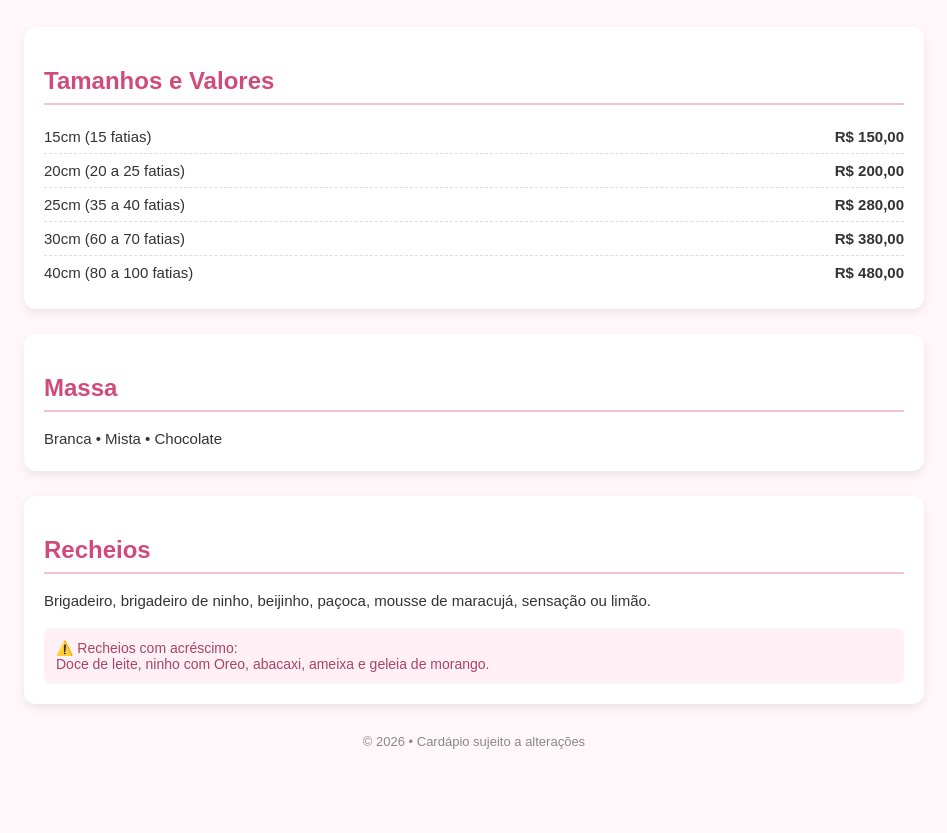
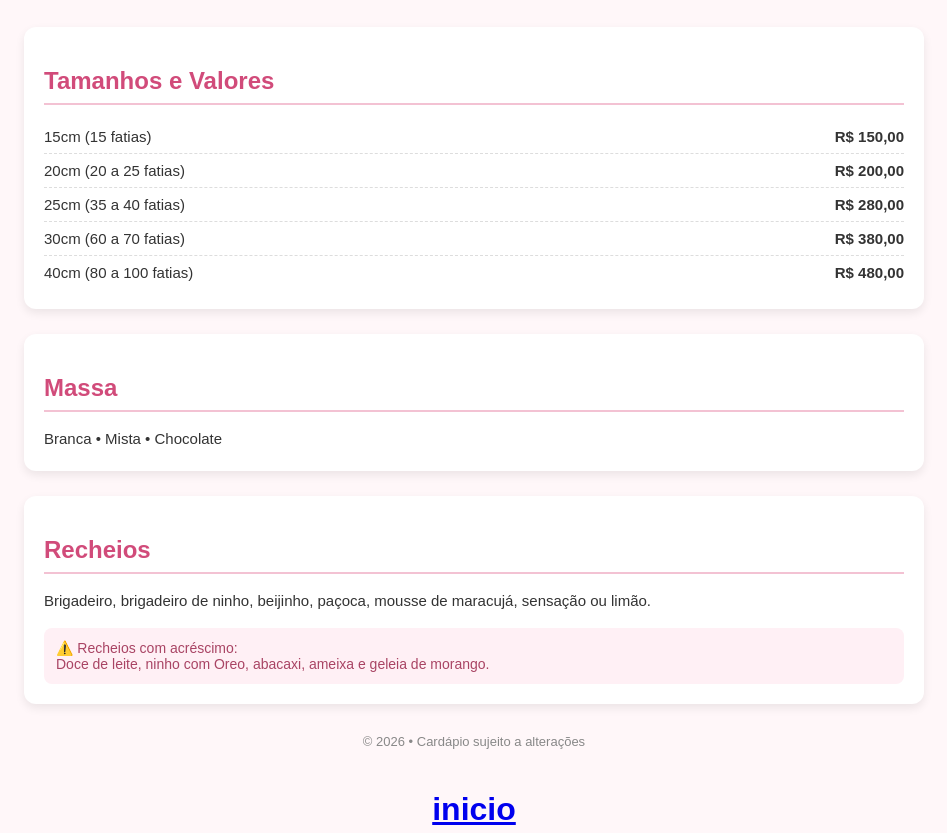
Before and after one commit to Gabrielvitacunha/Gostouras-da-Panda, a plain HTML site: page cardapio.html in a window 1280 px wide. Shown: the part 103-936 px from the top of the page, without its empty margins (166-1113 px from the left). Before the commit the page ends 872 px from the top, so only its background shows below. Drawn offline with Linux system fonts and the light colour scheme.

Commit message:
aulização

```diff
--- a/cardapio.html
+++ b/cardapio.html
@@ -138,6 +138,8 @@
         </footer>
 
     </div>
+    <h1><a href="index.html">inicio</a>
+    </h1>
 
 </body>
 </html>
```
Also changed, not shown: kitfesta.html (+1 -1 lines).
